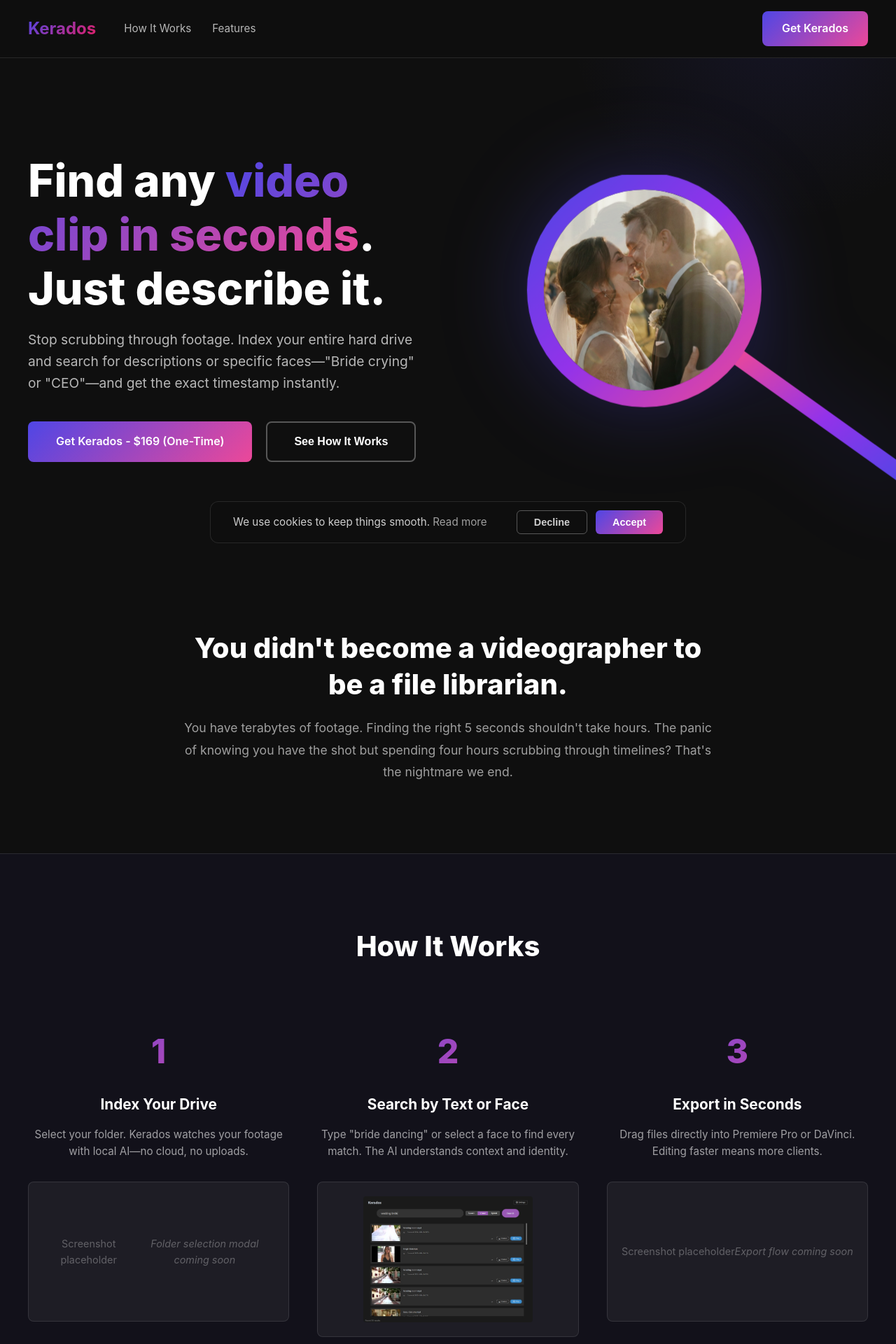
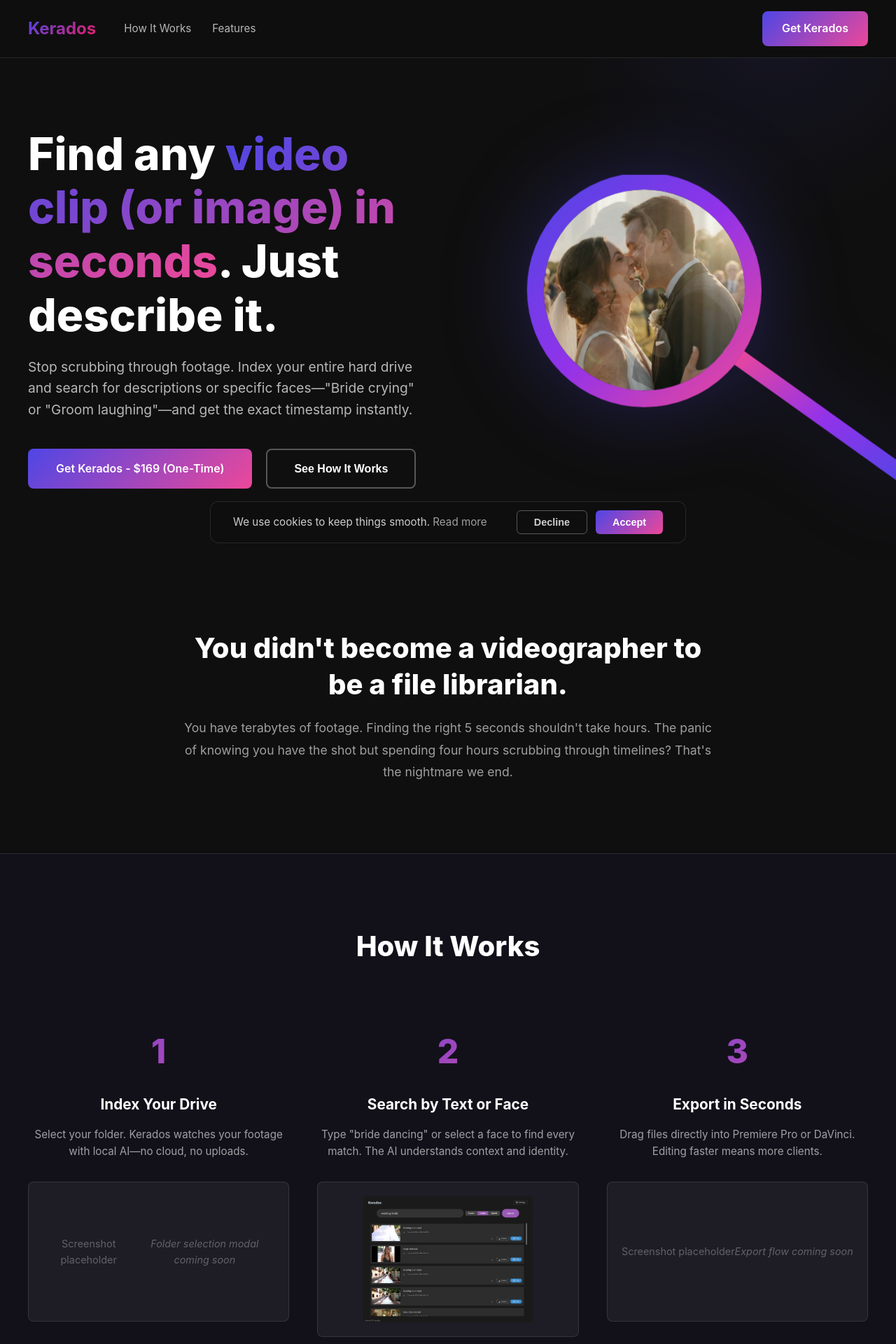
Before and after one commit to shahar42/kerados-installer, a Flask app: page / in a window 1280 px wide. Shown: the top 1920 px of the page at 70% size. Run offline with Flask 3, Linux system fonts and the light colour scheme; grey boxes are pictures that could not be loaded.

Commit message:
UI: Add favicon and update hero copy with image support and better examples

```diff
--- a/templates/index.html
+++ b/templates/index.html
@@ -4,6 +4,7 @@
     <meta charset="UTF-8">
     <meta name="viewport" content="width=device-width, initial-scale=1.0">
     <title>Kerados - Find Any Video Clip in Seconds</title>
+    <link rel="icon" type="image/jpeg" href="/static/images/keradoes_logo.jpeg">
     <link rel="stylesheet" href="/static/css/styles.css">
 </head>
 <body>
@@ -24,8 +25,8 @@
     <section class="hero" id="main-content">
         <div class="hero-content">
             <div class="hero-text">
-                <h1>Find any <span class="highlight">video clip in seconds</span>. Just describe it.</h1>
-                <p>Stop scrubbing through footage. Index your entire hard drive and search for descriptions or specific faces—"Bride crying" or "CEO"—and get the exact timestamp instantly.</p>
+                <h1>Find any <span class="highlight">video clip (or image) in seconds</span>. Just describe it.</h1>
+                <p>Stop scrubbing through footage. Index your entire hard drive and search for descriptions or specific faces—"Bride crying" or "Groom laughing"—and get the exact timestamp instantly.</p>
                 <div class="hero-buttons">
                     <a href="/download" class="btn-primary">Get Kerados - $169 (One-Time)</a>
                     <button class="btn-secondary" onclick="document.getElementById('how-it-works').scrollIntoView({behavior: 'smooth'})">See How It Works</button>
```
